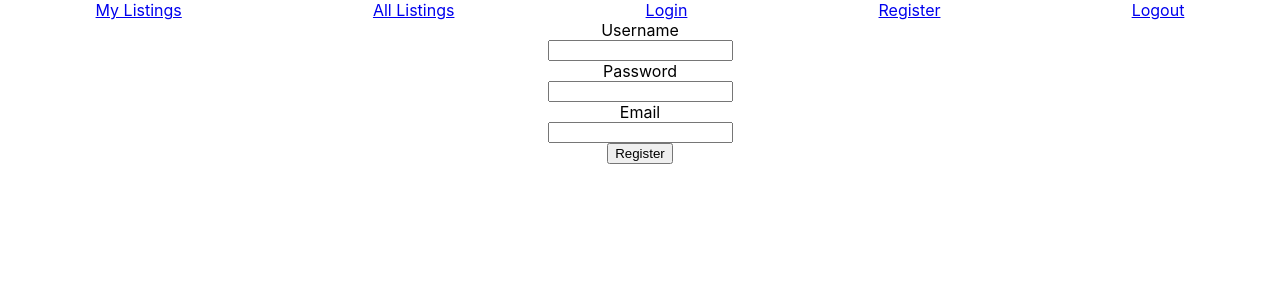
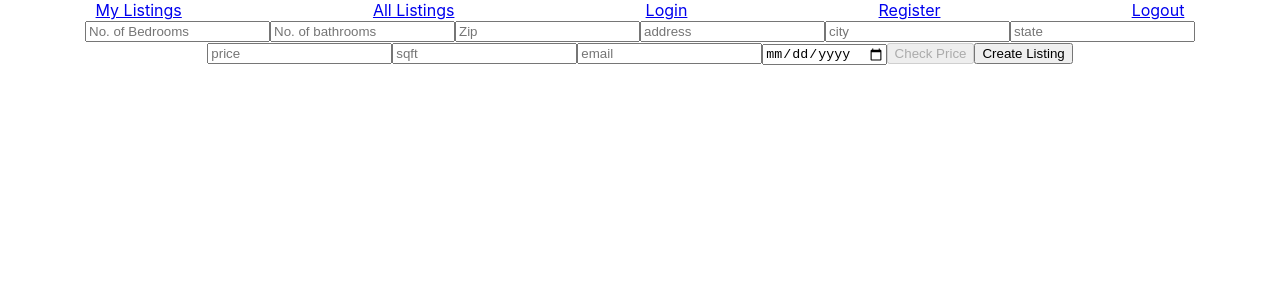
Before and after one commit to AirBnB-dream-team/Front-End, a React (Create React App) app: page /register in a window 1280 px wide. Shown: the top 300 px of the page. Built offline with nearby package versions, Linux system fonts and the light colour scheme.

Commit message:
implemented new listing form

```diff
--- a/src/App.js
+++ b/src/App.js
@@ -4,13 +4,15 @@ import './App.css';
 import Login from './components/Login';
 import RegisterForm from './components/RegisterForm';
 import NavBar from './components/NavBar';
+import NewListing from './components/NewListing'
 import { Route, Switch } from 'react-router-dom';
 
 function App() {
   return (
     <div className="App">
       <NavBar />
-      <Switch>
+      <NewListing />
+      {/* <Switch>
         <Route exact path='/login'>
           <Login />
         </Route>
@@ -20,7 +22,7 @@ function App() {
         <Route path='/logout'>
           <Login />
         </Route>
-      </Switch>
+      </Switch> */}
 
 
 
--- /dev/null
+++ b/src/components/NewListing.js
@@ -0,0 +1,158 @@
+import React, { useState } from 'react';
+import { withFormik, Form, Field, yupToFormErrors } from 'formik';
+import * as Yup from 'yup';
+
+import axios from 'axios';
+
+
+
+
+
+
+function NewListing(props){
+   const [price, setPrice] = useState();
+
+    const { values, touched, errors
+          } = props;
+
+    const checkPrice = (e) => {
+        e.preventDefault();
+        console.log(`Bedrooms: ${values.bedrooms} Bathrooms: ${values.bathrooms}`)
+       //Axios call here?
+
+       //After axios returns the price variable replace the place variable with value and uncomment
+       // setPrice(value)
+
+    }
+    return (
+
+            <Form className='new-listing'>
+                <Field
+                    type='number'
+                    name='bedrooms'
+                    id='bedrooms'
+                    placeholder="No. of Bedrooms"
+                    value={values.bedrooms}
+                />
+                {touched.bedrooms && errors.bedrooms && (
+                    <p className="error"> {errors.bedrooms}</p>
+                )}
+                 <Field
+                    type='number'
+                    name='bathrooms'
+                    id='bathrooms'
+                    placeholder="No. of bathrooms"
+                    value={values.bathrooms}
+                />
+                {touched.bathrooms && errors.bathrooms && (
+                    <p className="error"> {errors.bathrooms}</p>
+                )}
+
+                <Field
+
+                    name='zip'
+                    id='zip'
+                    placeholder="Zip"
+                    value={values.zip}
+                />
+                {touched.zip && errors.zip && (
+                    <p className="error"> {errors.zip}</p>
+                )}
+
+                <Field
+                    name='address'
+                    id='address'
+                    placeholder="address"
+                    value={values.address}
+                />
+
+                <Field
+                    name='city'
+                    id='city'
+                    placeholder="city"
+                    value={values.city}
+                />
+
+
+                <Field
+                    name='state'
+                    id='state'
+                    placeholder="state"
+                    value={values.state}
+                />
+
+                <Field
+                    name='price'
+                    id='price'
+                    placeholder="price"
+                    value={values.price}
+                />
+
+                <Field
+                    name='sqft'
+                    id='sqft'
+                    placeholder="sqft"
+                    value={values.sqft}
+                />
+                <Field
+                    name='email'
+                    id='email'
+                    placeholder="email"
+                    value={values.email}
+                />
+
+                <Field
+                    type="date"
+                    name='date'
+                    id='date'
+                    placeholder="date"
+                    value={values.date}
+                />
+                <button disabled={!values.bedrooms || !values.bathrooms}onClick={checkPrice}>Check Price</button>
+
+                <button type="submit">Create Listing</button>
+
+            </Form>
+
+
+
+
+    )
+}
+
+const FormikNewListing = withFormik({
+    mapPropsToValues({
+        bedrooms,
+        bathrooms,
+        zip,
+        address,
+        city,
+        state,
+        price,
+        sqft,
+        email,
+        date,
+        }) {
+        return {
+          bedrooms: bedrooms || "",
+          bathrooms: bathrooms || "",
+          zip: zip || "",
+          address: address || "",
+          city: city || "",
+          state: state ||"",
+          price: price || "",
+          sqft: sqft || "",
+          email: email || "",
+          date: date || ""
+
+        };
+    },
+    validationSchema: Yup.object().shape({
+        bedrooms:Yup.number().min(0).required("Bedrooms required"),
+        bathrooms:Yup.number().min(0).required("Bathrooms required"),
+        zip: Yup.string().required("Zip Required").test('len', 'Must be exactly 5 characters', val => val && val.toString().length === 5)
+    })
+
+})(NewListing);
+
+export default FormikNewListing;
--- a/src/components/RegisterForm.js
+++ b/src/components/RegisterForm.js
@@ -23,7 +23,7 @@ function RegisterForm(props){
                     id='username'
                     value={values.username}
                 />
-                {touched && errors.username && (
+                {touched.username && errors.username && (
                     <p> {errors.username}</p>
                 )}
                 <label htmlFor='password'>Password</label>
@@ -33,7 +33,7 @@ function RegisterForm(props){
                     id='password'
                     value = {values.password}
                 />
-                {touched && errors.password && (
+                {touched.password && errors.password && (
                     <p> {errors.password}</p>
                 )}
 
@@ -44,7 +44,7 @@ function RegisterForm(props){
                     name='email'
                     value = {values.email}
                 />
-                {touched && errors.email && (
+                {touched.email && errors.email && (
                     <p> {errors.email}</p>
                 )}
                 <button type="submit">Register</button>
```
